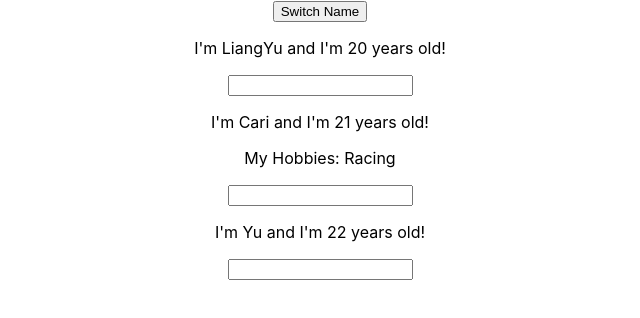
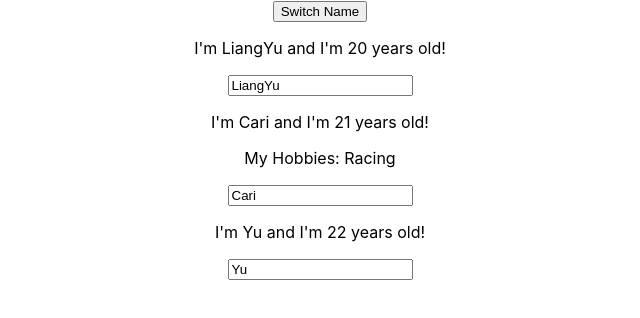
Before and after one commit to Mayvis/react-practice, a React (Create React App) app: page / in a window 1280 px wide. Shown: the part 118-436 px from the top of the page, without its empty margins (320-960 px from the left). Built offline with nearby package versions, Linux system fonts and the light colour scheme.

Commit message:
Add value to props.name
This will cause the warning. Failed prop type: You provided a `value` prop to a form field without an `onChange` handler. This will render a read-only field. If the field should be mutable use `defaultValue`. Otherwise, set either `onChange` or `readOnly`.

```diff
--- a/src/Person/Person.js
+++ b/src/Person/Person.js
@@ -5,7 +5,7 @@
     <div>
       <p onClick={props.click}>I'm {props.name} and I'm {props.age} years old!</p>
       <p>{props.children}</p>
-      <input type="text" onChange={props.change}/>
+      <input type="text" onChange={props.change} value={props.name}/>
     </div>
   );
 };
```
